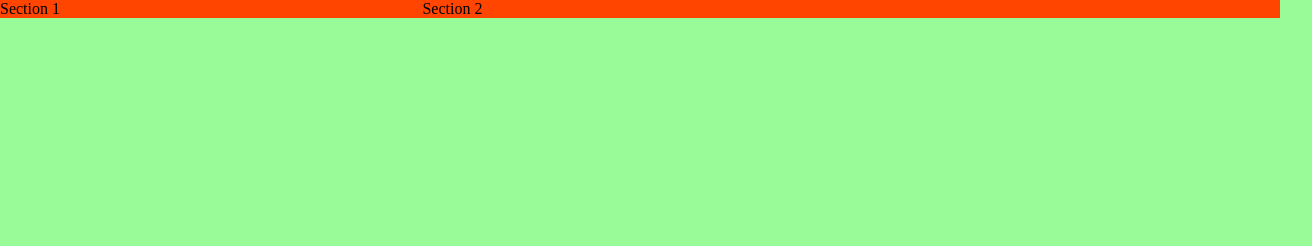
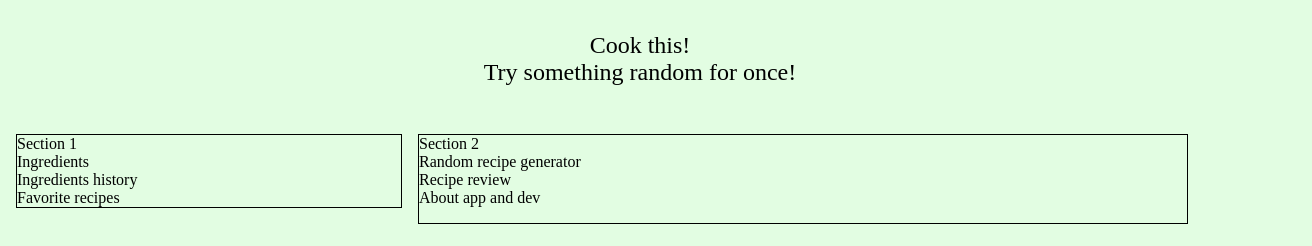
Before and after one commit to the-papabear/cook-this, a plain HTML site: page index.html in a window 1280 px wide. Shown: the whole page, 1312 px wide, since content can reach past the window. Drawn offline with Linux system fonts and the light colour scheme.

Commit message:
Added a little bit more stuff

```diff
--- a/index.html
+++ b/index.html
@@ -8,9 +8,26 @@
     <title>Cook This!</title>
   </head>
   <body>
+    <header>
+      Cook this! <br />
+      Try something random for once!
+    </header>
     <div class="app-container">
-      <div class="container ingredients-container">Section 1</div>
-      <div class="container recipes-container">Section 2</div>
+      <div class="container ingredients-container">
+        Section 1
+        <div class="card ingredient-search">Ingredients</div>
+        <div class="card ingredient-history">Ingredients history</div>
+        <div class="card favourite-recipes">Favorite recipes</div>
+      </div>
+      <div class="container recipes-container">
+        Section 2
+        <div class="random-recipe-generator">
+          Random recipe generator
+          <img class="recipe-photo" />
+        </div>
+        <div class="recipe-review">Recipe review</div>
+        <div class="about-app">About app and dev</div>
+      </div>
     </div>
   </body>
 </html>
--- a/styles.css
+++ b/styles.css
@@ -1,21 +1,49 @@
 body {
   height: 100%;
   margin: auto;
-  background-color: palegreen;
+  background-color: hsl(120, 87%, 94%);
 }
+
+header {
+  margin: auto;
+  width: 50%;
+  max-width: fit-content;
+  font-size: 24px;
+  text-align: center;
+  padding: 2rem 0 2rem 0;
+  word-wrap: break-word;
+}
+
 .app-container {
   display: flex;
   flex-flow: row wrap;
-}
-
-.container {
-  background-color: orangered;
+  padding: 1rem;
+  width: 100%;
 }
 
 .ingredients-container {
-  flex-basis: 33%;
+  float: left;
+  flex-basis: 30%;
+  border: 1px solid black;
+  margin: 0 1rem 1rem 0;
 }
 
 .recipes-container {
-  flex-basis: 67%;
+  flex-basis: 60%;
+  border: 1px solid black;
 }
+
+/* MEDIA QUERIES: */
+@media only screen and (max-width: 480px) {
+  .app-container {
+    flex-flow: column wrap;
+  }
+
+  .ingredients-container {
+    flex-basis: 100%;
+  }
+
+  .recipes-container {
+    flex-basis: 100%;
+  }
+}
```
